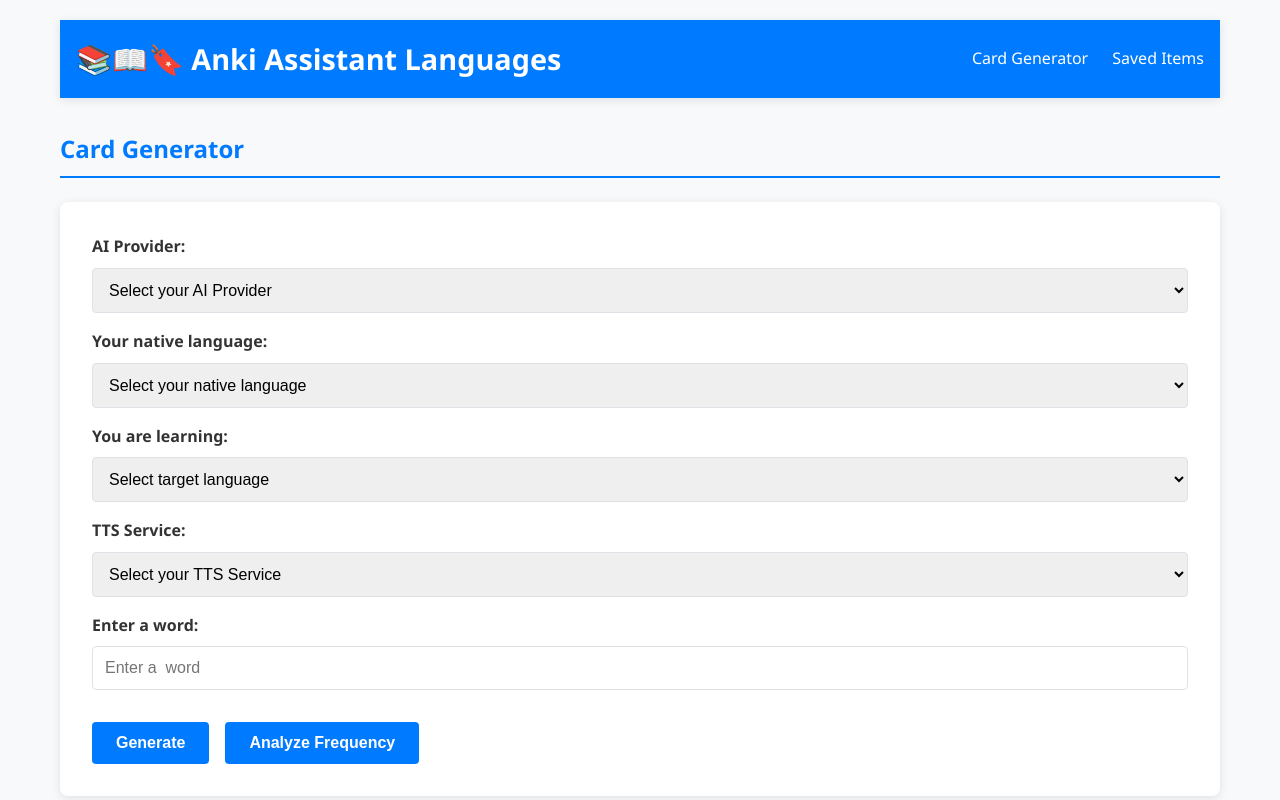
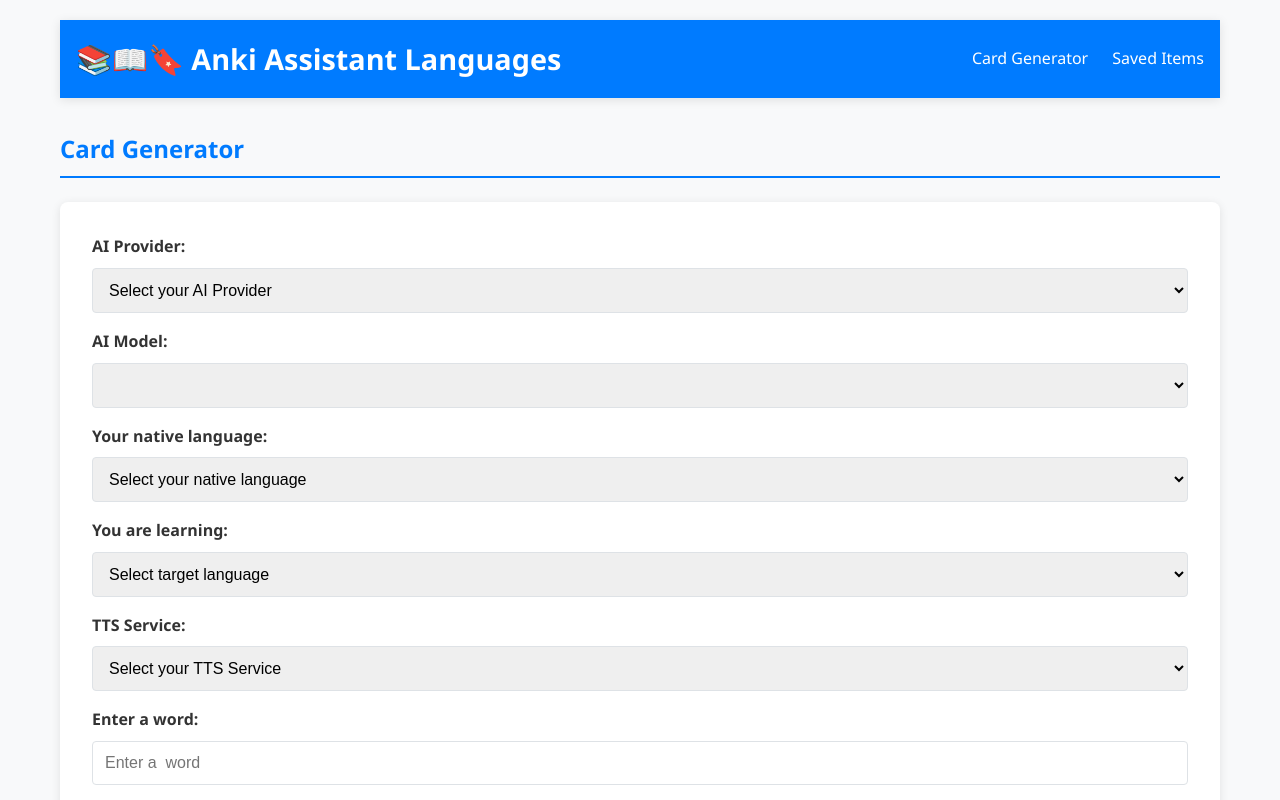
Before and after one commit to cantalupo555/anki-assistant-languages, a React (Create React App) app in the folder frontend/: page / in a window 1280 px wide. Shown: the top 800 px of the page. Built offline with nearby package versions, Linux system fonts and the light colour scheme.

Commit message:
Add LLM options and handle LLM selection in the App component

```diff
--- a/frontend/src/App.tsx
+++ b/frontend/src/App.tsx
@@ -11,7 +11,7 @@
 import { AppProvider, useAppContext } from './context/selectionContext';
 import { handleExport } from './utils/languageCardExporter';
 import { stripMarkdown } from './utils/markdownStripper';
-import { TokenCount, SavedItem, TTSOption, APIServiceOption, FrequencyAnalysis } from './utils/Types';
+import { TokenCount, SavedItem, TTSOption, APIServiceOption, FrequencyAnalysis, LLMOption } from './utils/Types';
 import { voiceOptions } from './utils/voiceOptions';
 
 // Path to the Anki note type file
@@ -39,8 +39,23 @@
   { name: 'Azure TTS', value: 'azure' },
 ];
 
+// Array of available LLM options for each API service
+const llmOptions: { [key: string]: LLMOption[] } = {
+  anthropic: [
+    { name: 'Select AI', value: '' },
+    { name: 'Claude-3 Haiku', value: 'claude-3-haiku-20240307' },
+  ],
+  openrouter: [
+    { name: 'Select AI', value: '' },
+    { name: 'Qwen-2.5 72B Instruct', value: 'qwen/qwen-2.5-72b-instruct' },
+    { name: 'Llama-3.1 70B Instruct', value: 'meta-llama/llama-3.1-70b-instruct' },
+    { name: 'Claude-3 Haiku', value: 'anthropic/claude-3-haiku' },
+    { name: 'Gemini-1.5 Flash', value: 'google/gemini-flash-1.5' }
+  ]
+};
+
 const AppInner: React.FC = () => {
-  const { nativeLanguage, targetLanguage, selectedAPIService, setSelectedAPIService, selectedTTS, setSelectedTTS, selectedVoice, setSelectedVoice } = useAppContext();
+  const { nativeLanguage, targetLanguage, selectedAPIService, setSelectedAPIService, selectedTTS, setSelectedTTS, selectedVoice, setSelectedVoice, selectedLLM, setSelectedLLM } = useAppContext();
   const [word, setWord] = useState('');
   const [definitions, setDefinitions] = useState<{ text: string; tokenCount: TokenCount } | null>(null);
   const [sentences, setSentences] = useState<{ text: string[]; tokenCount: TokenCount; totalPages: number } | null>(null);
@@ -89,6 +104,12 @@
     setSelectedVoice(defaultVoice);
   }, [targetLanguage, selectedTTS, setSelectedVoice]);
 
+  // Effect to set the default LLM option based on the selected API service
+  useEffect(() => {
+    const defaultLLM = llmOptions[selectedAPIService.value]?.[0] || { name: 'Select AI', value: '' };
+    setSelectedLLM(defaultLLM);
+  }, [selectedAPIService, setSelectedLLM]);
+
   // Set up a timer to automatically hide notification messages after 3 seconds
   useEffect(() => {
     if (showSaveNotification || showExportNotification || showRemoveNotification || showClearAllNotification || showGenerateNotification) {
@@ -118,7 +139,7 @@
   // Function to handle form submission
   const handleSubmit = async (e: React.FormEvent) => {
     e.preventDefault();
-    if (!nativeLanguage || !targetLanguage || !selectedAPIService || !selectedTTS || !word) {
+    if (!nativeLanguage || !targetLanguage || !selectedAPIService || !selectedTTS || !word || !selectedLLM) {
       setError('Please fill in all required fields.');
       return;
     }
@@ -129,7 +150,7 @@
     try {
       // Log request details for debugging
       console.log('Submitting form...');
-      console.log('Request payload for definitions:', { word, language: targetLanguage, apiService: selectedAPIService.value });
+      console.log('Request payload for definitions:', { word, language: targetLanguage, apiService: selectedAPIService.value, llm: selectedLLM.value });
 
       // Fetch definitions
       const definitionsResponse = await fetch(DEFINITIONS_URL, {
@@ -137,7 +158,7 @@
         headers: {
           'Content-Type': 'application/json',
         },
-        body: JSON.stringify({ word, language: targetLanguage, apiService: selectedAPIService.value }),
+        body: JSON.stringify({ word, language: targetLanguage, apiService: selectedAPIService.value, llm: selectedLLM.value }),
       });
 
       // Log response status for debugging
@@ -155,7 +176,7 @@
       console.log('Received definitions data:', definitionsData);
 
       // Log request details for debugging
-      console.log('Request payload for sentences:', { word, language: targetLanguage, apiService: selectedAPIService.value });
+      console.log('Request payload for sentences:', { word, language: targetLanguage, apiService: selectedAPIService.value, llm: selectedLLM.value });
 
       // Fetch sentences
       const sentencesResponse = await fetch(SENTENCES_URL, {
@@ -163,7 +184,7 @@
         headers: {
           'Content-Type': 'application/json',
         },
-        body: JSON.stringify({ word, language: targetLanguage, apiService: selectedAPIService.value }),
+        body: JSON.stringify({ word, language: targetLanguage, apiService: selectedAPIService.value, llm: selectedLLM.value }),
       });
 
       // Log response status for debugging
@@ -230,7 +251,7 @@
   // Function to handle word frequency analysis
   const handleAnalyzeFrequency = async () => {
     // Validate required fields
-    if (!nativeLanguage || !targetLanguage || !selectedAPIService || !word) {
+    if (!nativeLanguage || !targetLanguage || !selectedAPIService || !word || !selectedLLM) {
       setError('Please fill in all required fields.');
       return;
     }
@@ -241,13 +262,13 @@
     try {
       // Log request details for debugging
       console.log('Sending frequency analysis request...');
-      console.log('Request payload:', { word, targetLanguage, nativeLanguage, apiService: selectedAPIService.value });
+      console.log('Request payload:', { word, targetLanguage, nativeLanguage, apiService: selectedAPIService.value, llm: selectedLLM.value });
 
       // Send POST request to the frequency analysis endpoint
       const analysisResponse = await fetch(ANALYZE_FREQUENCY_URL, {
         method: 'POST',
         headers: { 'Content-Type': 'application/json' },
-        body: JSON.stringify({ word, targetLanguage, nativeLanguage, apiService: selectedAPIService.value }),
+        body: JSON.stringify({ word, targetLanguage, nativeLanguage, apiService: selectedAPIService.value, llm: selectedLLM.value }),
       });
 
       // Log response status for debugging
@@ -328,7 +349,8 @@
         text: sentence,
         nativeLanguage: nativeLanguage,
         targetLanguage: targetLanguage,
-        apiService: selectedAPIService.value
+        apiService: selectedAPIService.value,
+        llm: selectedLLM.value
       });
 
       // Send POST request to the translation API endpoint
@@ -341,7 +363,8 @@
           text: sentence,
           nativeLanguage: nativeLanguage,
           targetLanguage: targetLanguage,
-          apiService: selectedAPIService.value
+          apiService: selectedAPIService.value,
+          llm: selectedLLM.value
         }),
       });
 
@@ -531,6 +554,13 @@
     localStorage.setItem('selectedVoice', JSON.stringify(newVoice));
   };
 
+  // Function to handle LLM change
+  const handleLLMChange = (e: React.ChangeEvent<HTMLSelectElement>) => {
+    const newLLM = llmOptions[selectedAPIService.value]?.find(llm => llm.value === e.target.value) || llmOptions[selectedAPIService.value][0];
+    setSelectedLLM(newLLM);
+    localStorage.setItem('selectedLLM', JSON.stringify(newLLM));
+  };
+
   // Render the main application components
   return (
       <div className="app-container">
@@ -558,6 +588,21 @@
                   required
               >
                 {apiServiceOptions.map((option) => (
+                    <option key={option.value} value={option.value}>
+                      {option.name}
+                    </option>
+                ))}
+              </select>
+
+              {/* LLM selection dropdown */}
+              <label htmlFor="llm-select">AI Model:</label>
+              <select
+                  id="llm-select"
+                  value={selectedLLM.value}
+                  onChange={handleLLMChange}
+                  required
+              >
+                {llmOptions[selectedAPIService.value]?.map((option) => (
                     <option key={option.value} value={option.value}>
                       {option.name}
                     </option>
--- a/frontend/src/context/selectionContext.tsx
+++ b/frontend/src/context/selectionContext.tsx
@@ -5,7 +5,7 @@
 // useEffect: Hook to perform side effects in functional components
 // useContext: Hook to consume a context within a functional component
 import React, { createContext, useState, useEffect, useContext } from 'react';
-import { APIServiceOption, TTSOption, VoiceOption } from '../utils/Types';
+import { APIServiceOption, TTSOption, VoiceOption, LLMOption } from '../utils/Types';
 import { voiceOptions } from '../utils/voiceOptions'; // Import the voiceOptions array
 
 // Define the shape of the context
@@ -20,6 +20,8 @@
     setSelectedTTS: React.Dispatch<React.SetStateAction<TTSOption>>;
     selectedVoice: VoiceOption;
     setSelectedVoice: React.Dispatch<React.SetStateAction<VoiceOption>>;
+    selectedLLM: LLMOption;
+    setSelectedLLM: React.Dispatch<React.SetStateAction<LLMOption>>;
 }
 
 // Create the context with an initial value of undefined
@@ -56,6 +58,15 @@
         return voiceOptions[0]; // Default to first voice if nothing is saved
     });
 
+    // State to manage the selected LLM model
+    const [selectedLLM, setSelectedLLM] = useState<LLMOption>(() => {
+        const savedLLM = localStorage.getItem('selectedLLM');
+        if (savedLLM) {
+            return JSON.parse(savedLLM);
+        }
+        return { name: 'Select AI', value: '' }; // Default to first option if nothing is saved
+    });
+
     // Effect to save the state to localStorage whenever it changes
     useEffect(() => {
         localStorage.setItem('nativeLanguage', nativeLanguage);
@@ -63,7 +74,8 @@
         localStorage.setItem('selectedAPIService', JSON.stringify(selectedAPIService));
         localStorage.setItem('selectedTTS', JSON.stringify(selectedTTS));
         localStorage.setItem('selectedVoice', JSON.stringify(selectedVoice));
-    }, [nativeLanguage, targetLanguage, selectedAPIService, selectedTTS, selectedVoice]);
+        localStorage.setItem('selectedLLM', JSON.stringify(selectedLLM));
+    }, [nativeLanguage, targetLanguage, selectedAPIService, selectedTTS, selectedVoice, selectedLLM]);
 
     // Effect to set the default voice option based on the selected language and TTS service
     useEffect(() => {
@@ -105,7 +117,9 @@
             selectedTTS,
             setSelectedTTS,
             selectedVoice,
-            setSelectedVoice
+            setSelectedVoice,
+            selectedLLM,
+            setSelectedLLM
         }}>
             {children}
         </AppContext.Provider>
--- a/frontend/src/utils/Types.ts
+++ b/frontend/src/utils/Types.ts
@@ -34,6 +34,12 @@
     value: string;
 }
 
+// Define a type for LLM model options, which are used to select the LLM model
+export interface LLMOption {
+    name: string;
+    value: string;
+}
+
 // Define the props for the Modal component
 export interface ModalProps {
     isOpen: boolean;
```
